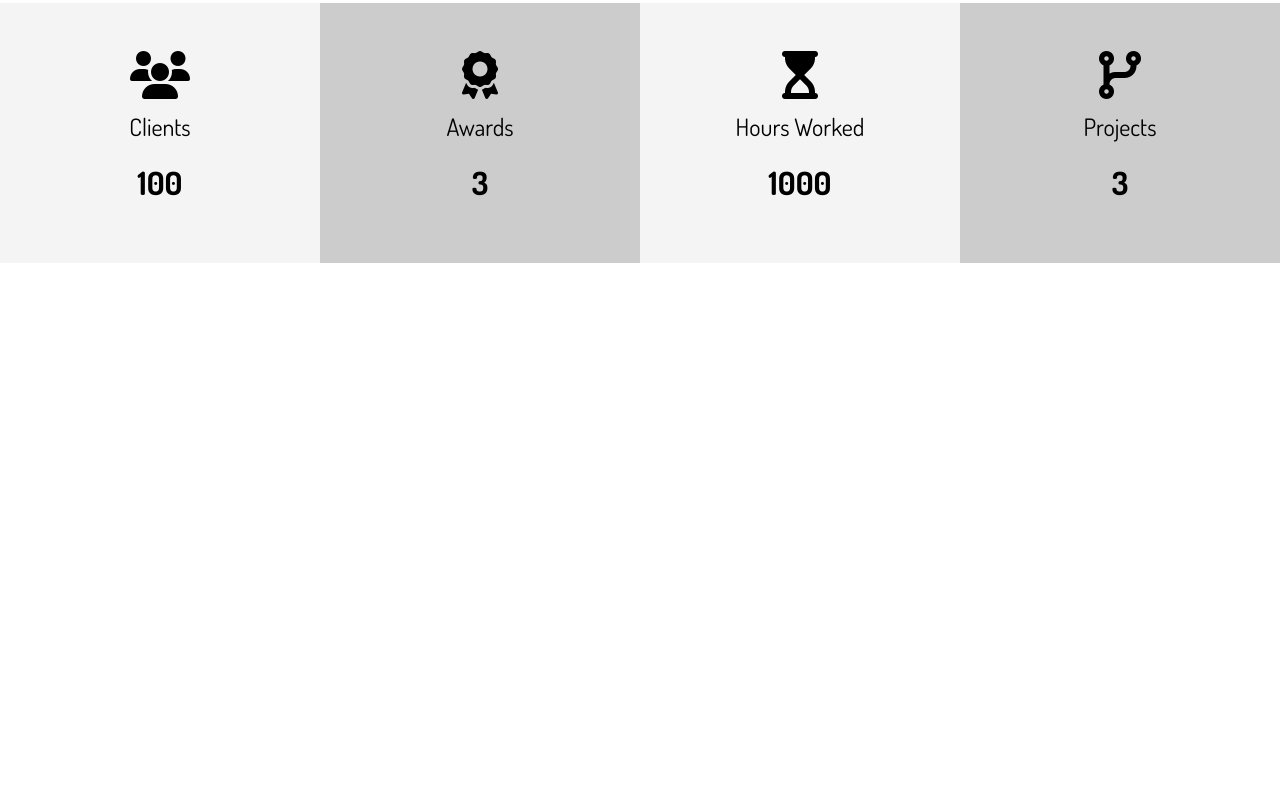
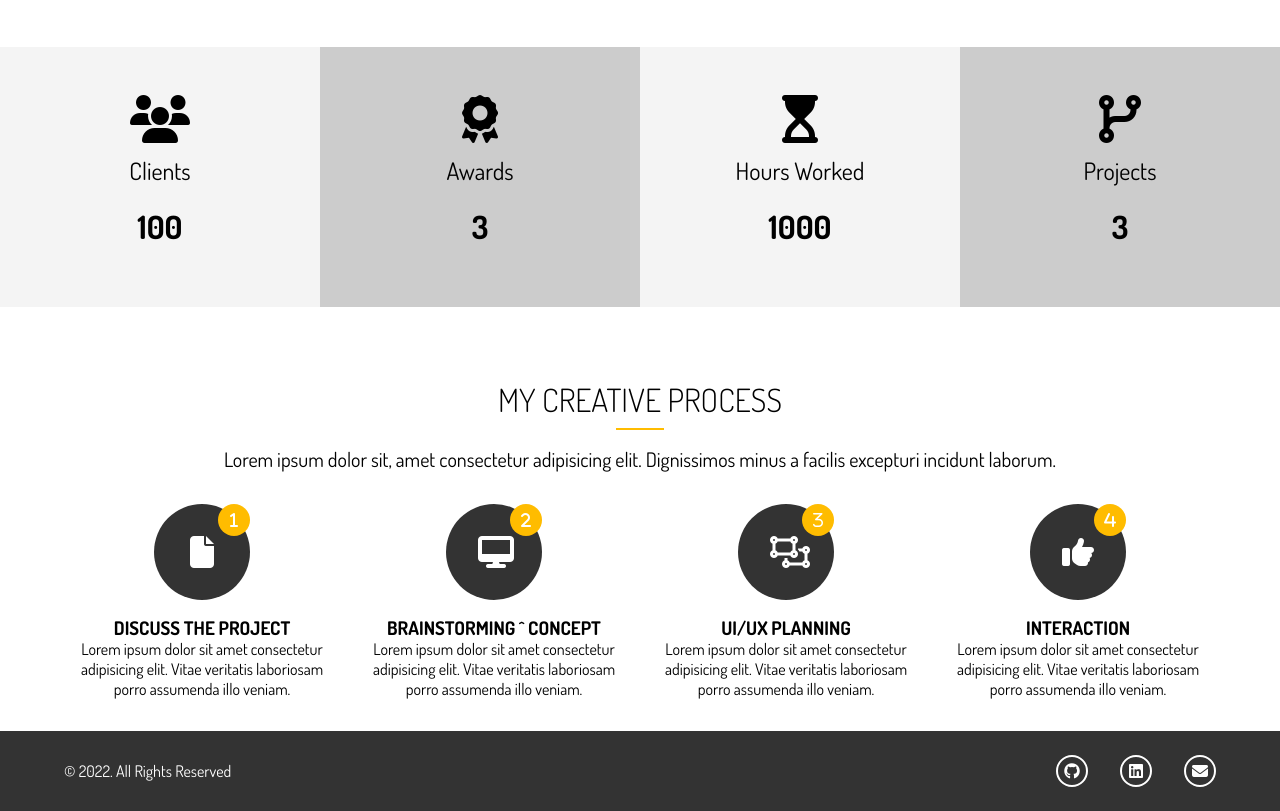
Before and after one commit to Digital-Human-BK/HTML-CSS-Udemy, a website: page 10-Portfolio-SASS/index.html in a window 1280 px wide. Shown: the part 1141-1952 px from the top of the page. Before the commit the page ends 1436 px from the top, so only its background shows below. Drawn offline with Linux system fonts and the light colour scheme.

Commit message:
Added Footer

```diff
--- a/10-Portfolio-SASS/index.html
+++ b/10-Portfolio-SASS/index.html
@@ -61,32 +61,48 @@
         <h2 class="section-title">I Specialize In</h2>
         <div class="bottom-line"></div>
         <p class="lead">
-          Lorem ipsum dolor sit amet, consectetur adipisicing elit. Consequuntur ea itaque, nisi incidunt tenetur id voluptate officiis quo laboriosam quasi?
+          Lorem ipsum dolor sit amet, consectetur adipisicing elit. Consequuntur
+          ea itaque, nisi incidunt tenetur id voluptate officiis quo laboriosam
+          quasi?
         </p>
         <div class="specials">
           <div>
             <i class="fa-solid fa-file"></i>
             <h3>Concepting</h3>
-            <p>Lorem ipsum dolor, sit amet consectetur adipisicing elit. Veritatis aliquid tempora amet voluptates impedit aperiam iste quas. Ipsa, non laudantium.</p>
+            <p>
+              Lorem ipsum dolor, sit amet consectetur adipisicing elit.
+              Veritatis aliquid tempora amet voluptates impedit aperiam iste
+              quas. Ipsa, non laudantium.
+            </p>
           </div>
           <div>
             <i class="fa-solid fa-desktop"></i>
             <h3>UI/UX</h3>
-            <p>Lorem ipsum dolor, sit amet consectetur adipisicing elit. Veritatis aliquid tempora amet voluptates impedit aperiam iste quas. Ipsa, non laudantium.</p>
+            <p>
+              Lorem ipsum dolor, sit amet consectetur adipisicing elit.
+              Veritatis aliquid tempora amet voluptates impedit aperiam iste
+              quas. Ipsa, non laudantium.
+            </p>
           </div>
           <div>
             <i class="fa-regular fa-object-ungroup"></i>
             <h3>Visual Design</h3>
-            <p>Lorem ipsum dolor, sit amet consectetur adipisicing elit. Veritatis aliquid tempora amet voluptates impedit aperiam iste quas. Ipsa, non laudantium.</p>
+            <p>
+              Lorem ipsum dolor, sit amet consectetur adipisicing elit.
+              Veritatis aliquid tempora amet voluptates impedit aperiam iste
+              quas. Ipsa, non laudantium.
+            </p>
           </div>
           <div>
             <i class="fa-solid fa-thumbs-up"></i>
             <h3>Interaction</h3>
-            <p>Lorem ipsum dolor, sit amet consectetur adipisicing elit. Veritatis aliquid tempora amet voluptates impedit aperiam iste quas. Ipsa, non laudantium.</p>
+            <p>
+              Lorem ipsum dolor, sit amet consectetur adipisicing elit.
+              Veritatis aliquid tempora amet voluptates impedit aperiam iste
+              quas. Ipsa, non laudantium.
+            </p>
           </div>
         </div>
-
-
       </div>
     </section>
 
@@ -124,6 +140,78 @@
       </div>
     </section>
 
+    <!-- Section C: Process -->
+
+    <section id="home-c" class="text-center py-2">
+      <div class="container">
+        <h2 class="section-title">My Creative Process</h2>
+        <div class="bottom-line"></div>
+        <p class="lead">
+          Lorem ipsum dolor sit, amet consectetur adipisicing elit. Dignissimos
+          minus a facilis excepturi incidunt laborum.
+        </p>
+        <div class="process">
+          <div>
+            <i class="fa-solid fa-file process-icon">
+              <div class="process-step">1</div>
+            </i>
+            <h3>Discuss the project</h3>
+            <p>
+              Lorem ipsum dolor sit amet consectetur adipisicing elit. Vitae
+              veritatis laboriosam porro assumenda illo veniam.
+            </p>
+          </div>
+          <div>
+            <i class="fa-solid fa-desktop process-icon">
+              <div class="process-step">2</div>
+            </i>
+            <h3>Brainstorming ^ Concept</h3>
+            <p>
+              Lorem ipsum dolor sit amet consectetur adipisicing elit. Vitae
+              veritatis laboriosam porro assumenda illo veniam.
+            </p>
+          </div>
+          <div>
+            <i class="fa-regular fa-object-ungroup process-icon">
+              <div class="process-step">3</div>
+            </i>
+            <h3>UI/UX Planning</h3>
+            <p>
+              Lorem ipsum dolor sit amet consectetur adipisicing elit. Vitae
+              veritatis laboriosam porro assumenda illo veniam.
+            </p>
+          </div>
+          <div>
+            <i class="fa-solid fa-thumbs-up process-icon">
+              <div class="process-step">4</div>
+            </i>
+            <h3>Interaction</h3>
+            <p>
+              Lorem ipsum dolor sit amet consectetur adipisicing elit. Vitae
+              veritatis laboriosam porro assumenda illo veniam.
+            </p>
+          </div>
+        </div>
+      </div>
+    </section>
+
+    <!-- Footer -->
+    <footer id="main-footer">
+      <div class="container footer-content">
+        <p>&copy; 2022. All Rights Reserved</p>
+        <div class="social">
+          <div class="social-icons">
+            <i class="fa-brands fa-github"></i>
+          </div>
+          <div class="social-icons">
+            <i class="fa-brands fa-linkedin"></i>
+          </div>
+          <div class="social-icons">
+            <i class="fa-solid fa-envelope"></i>
+          </div>
+        </div>
+      </div>
+    </footer>
     <!-- JS -->
     <script src="js/typewriter.js"></script>
   </body>
--- a/10-Portfolio-SASS/sass/_utilities.scss
+++ b/10-Portfolio-SASS/sass/_utilities.scss
@@ -82,3 +82,24 @@ button[class^='btn-']:hover {
 .text-center {
   text-align: center;
 }
+
+.bottom-line {
+  height: 2px;
+  width: 3rem;
+  background-color: $main-color;
+  display: block;
+  margin: 0 auto 1rem auto;
+}
+
+.section-title {
+  font-size: 2rem;
+  display: block;
+  padding: 0.5rem;
+  text-align: center;
+  font-weight: 300;
+  text-transform: uppercase;
+}
+
+.clr {
+  clear: both;
+}
--- /dev/null
+++ b/10-Portfolio-SASS/sass/components/_footer.scss
@@ -0,0 +1,35 @@
+#main-footer {
+  background-color: $dark-color;
+  color: $font-color;
+  height: 5rem;
+
+  .footer-content {
+    display: flex;
+    justify-content: space-between;
+    align-items: center;
+    height: 100%;
+
+    .social {
+      display: flex;
+      gap: 1rem;
+    }
+
+    .social-icons {
+      margin-left: 1rem;
+      border: 2px $font-color solid;
+      border-radius: 50%;
+      height: 2rem;
+      width: 2rem;
+      padding: 0.5rem;
+      display: flex;
+      justify-content: center;
+      align-items: center;
+      transition: all .5s;
+
+      &:hover {
+        color: $main-color;
+        border-color: $main-color;
+      }
+    }
+  }
+}
--- a/10-Portfolio-SASS/sass/components/_home.scss
+++ b/10-Portfolio-SASS/sass/components/_home.scss
@@ -51,4 +51,54 @@
       }
     }
   }
+
+  //home section c
+  &-c {
+    .process {
+      display: grid;
+      grid-template-columns: repeat(4, 1fr);
+      gap: 1rem;
+      text-align: center;
+
+      &-icon {
+        position: relative;
+        border-radius: 50%;
+        background-color: $dark-color;
+        color: $font-color;
+        padding: 2rem;
+        width: 6rem;
+        height: 6rem;
+        font-size: 2rem;
+        margin-bottom: 1rem;
+        transition: all .5s;
+
+        &:hover {
+          background-color: $main-color;
+          transform: scale(1.1);
+
+          .process-step {
+            background-color: $dark-color;
+          }
+        }
+      }
+
+      &-step {
+        position: absolute;
+        top: 0;
+        right: 0;
+        font-size: 1rem;
+        border-radius: 50%;
+        height: 1rem;
+        width: 1rem;
+        line-height: 1rem;
+        padding: 1rem;
+        background-color: $main-color;
+        transition: all .5s;
+
+        display: flex;
+        justify-content: center;
+        align-items: center;
+      }
+    }
+  }
 }
--- a/10-Portfolio-SASS/sass/index.scss
+++ b/10-Portfolio-SASS/sass/index.scss
@@ -4,3 +4,4 @@
 
 @import 'components/header';
 @import 'components/home';
+@import 'components/footer';
```
Also changed, not shown: 10-Portfolio-SASS/dist/css/index.css.
